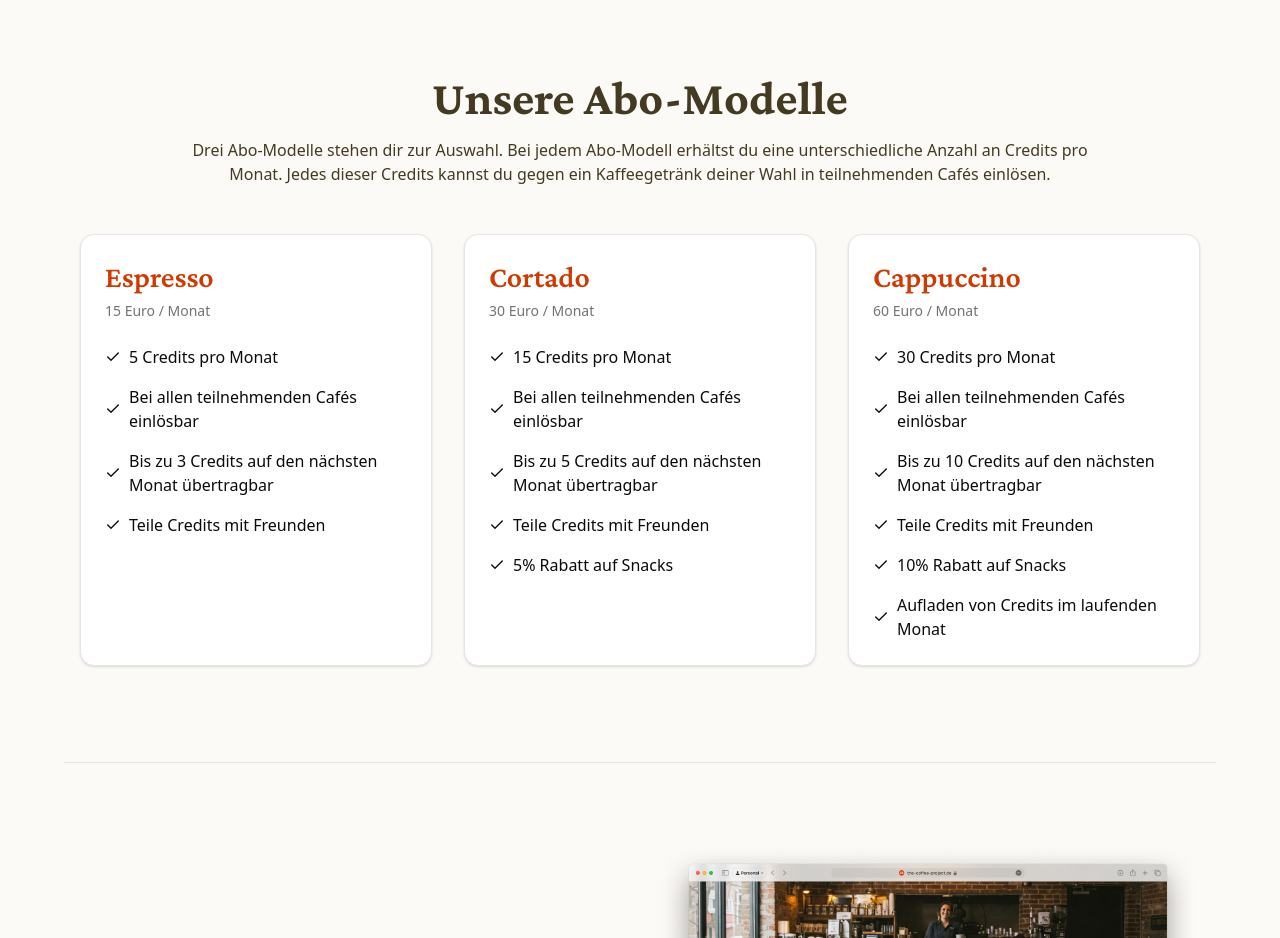
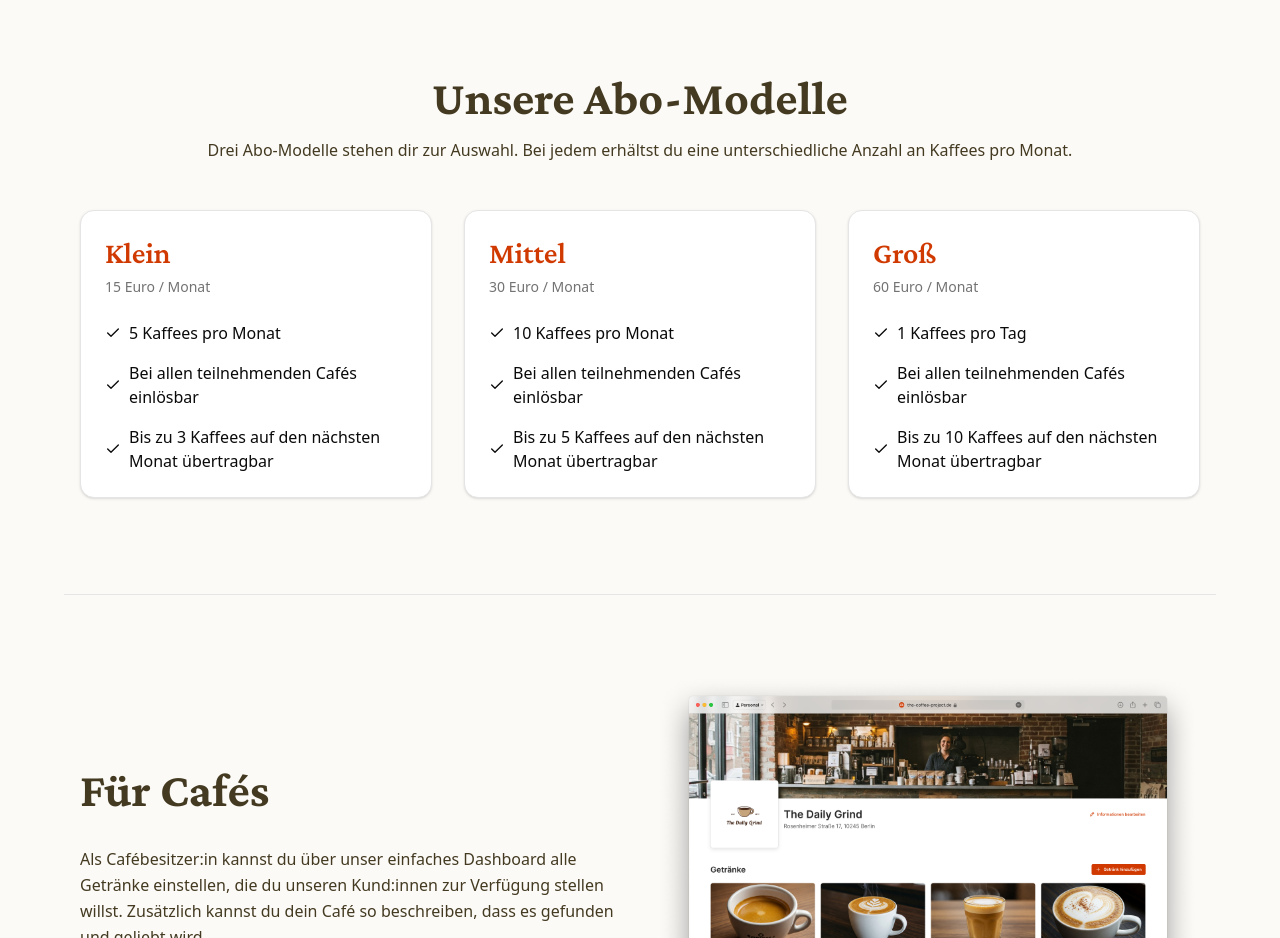
Before and after one commit to phytrisha/coffee-project-landingpage, a Next.js app: page / in a window 1280 px wide. Shown: the part 1820-2758 px from the top of the page. Built offline with nearby package versions, Linux system fonts and the light colour scheme.

Commit message:
Updated subscription models

```diff
--- a/components/sections/subscriptions.tsx
+++ b/components/sections/subscriptions.tsx
@@ -3,9 +3,9 @@ import SubscriptionCard from '../subscription-card';
 
 const SubscriptionSection = () => {
 
-    const espressoFeatures = ['5 Credits pro Monat', 'Bei allen teilnehmenden Cafés einlösbar', 'Bis zu 3 Credits auf den nächsten Monat übertragbar', 'Teile Credits mit Freunden']
-    const cortadoFeatures = ['15 Credits pro Monat', 'Bei allen teilnehmenden Cafés einlösbar', 'Bis zu 5 Credits auf den nächsten Monat übertragbar', 'Teile Credits mit Freunden', '5% Rabatt auf Snacks']
-    const cappuccinoFeatures = ['30 Credits pro Monat', 'Bei allen teilnehmenden Cafés einlösbar', 'Bis zu 10 Credits auf den nächsten Monat übertragbar', 'Teile Credits mit Freunden', '10% Rabatt auf Snacks', 'Aufladen von Credits im laufenden Monat']
+    const espressoFeatures = ['5 Kaffees pro Monat', 'Bei allen teilnehmenden Cafés einlösbar', 'Bis zu 3 Kaffees auf den nächsten Monat übertragbar']
+    const cortadoFeatures = ['10 Kaffees pro Monat', 'Bei allen teilnehmenden Cafés einlösbar', 'Bis zu 5 Kaffees auf den nächsten Monat übertragbar']
+    const cappuccinoFeatures = ['1 Kaffees pro Tag', 'Bei allen teilnehmenden Cafés einlösbar', 'Bis zu 10 Kaffees auf den nächsten Monat übertragbar']
 
   return (
     <div className='py-16'>
@@ -13,21 +13,21 @@ const SubscriptionSection = () => {
           Unsere Abo-Modelle
         </h2>
         <p className="text-base text-[#433A21] text-center mb-4 max-w-4xl mx-auto">
-          Drei Abo-Modelle stehen dir zur Auswahl. Bei jedem Abo-Modell erhältst du eine unterschiedliche Anzahl an Credits pro Monat. Jedes dieser Credits kannst du gegen ein Kaffeegetränk deiner Wahl in teilnehmenden Cafés einlösen.
+          Drei Abo-Modelle stehen dir zur Auswahl. Bei jedem erhältst du eine unterschiedliche Anzahl an Kaffees pro Monat.
         </p>
         <div className="py-8 px-4 justify-stretch gap-y-8 md:gap-x-8 flex flex-col md:flex-row">
             <SubscriptionCard
-                title="Espresso"
+                title="Klein"
                 price="15 Euro / Monat"
                 features={espressoFeatures}
             />
             <SubscriptionCard
-                title="Cortado"
+                title="Mittel"
                 price="30 Euro / Monat"
                 features={cortadoFeatures}
             />
             <SubscriptionCard
-                title="Cappuccino"
+                title="Groß"
                 price="60 Euro / Monat"
                 features={cappuccinoFeatures}
             />
```
